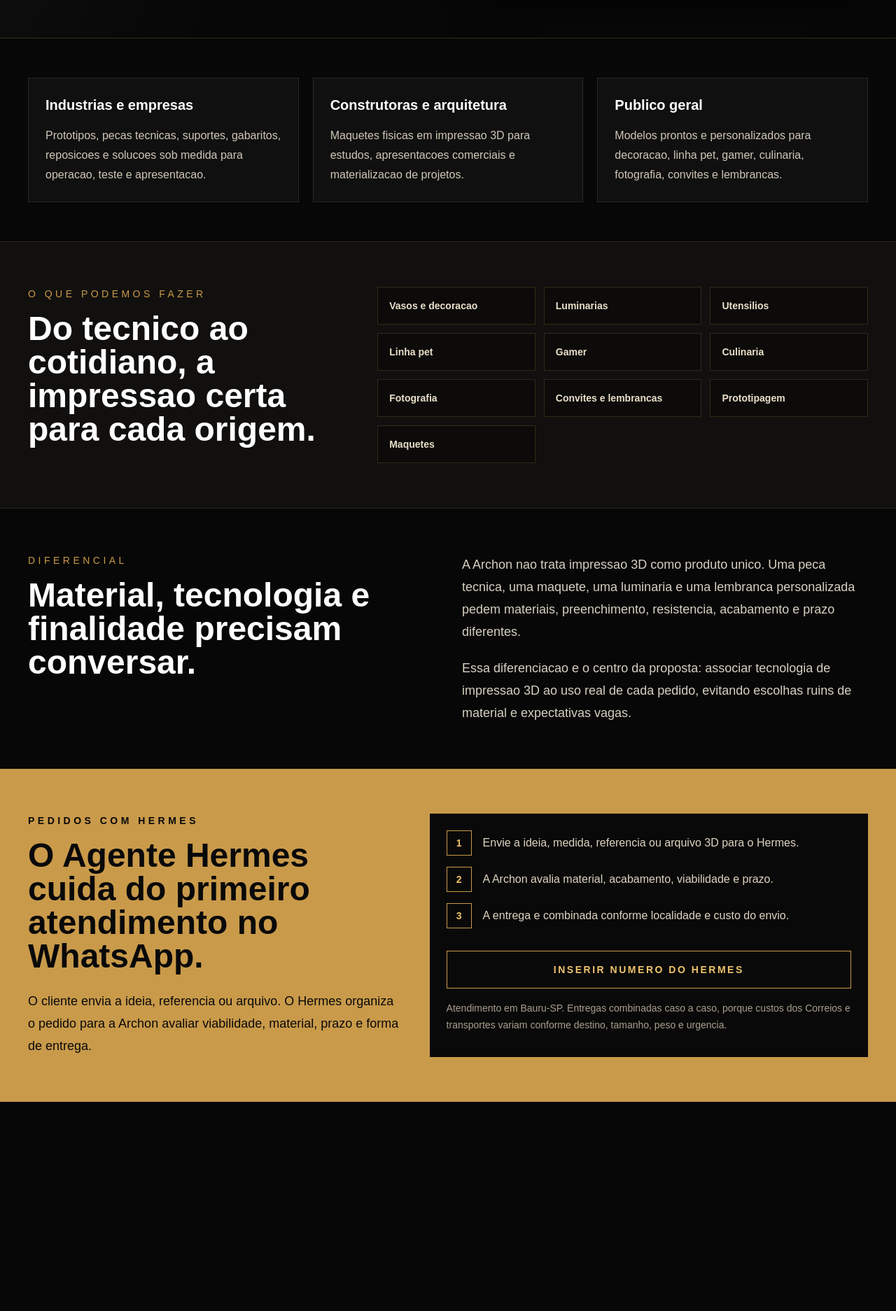
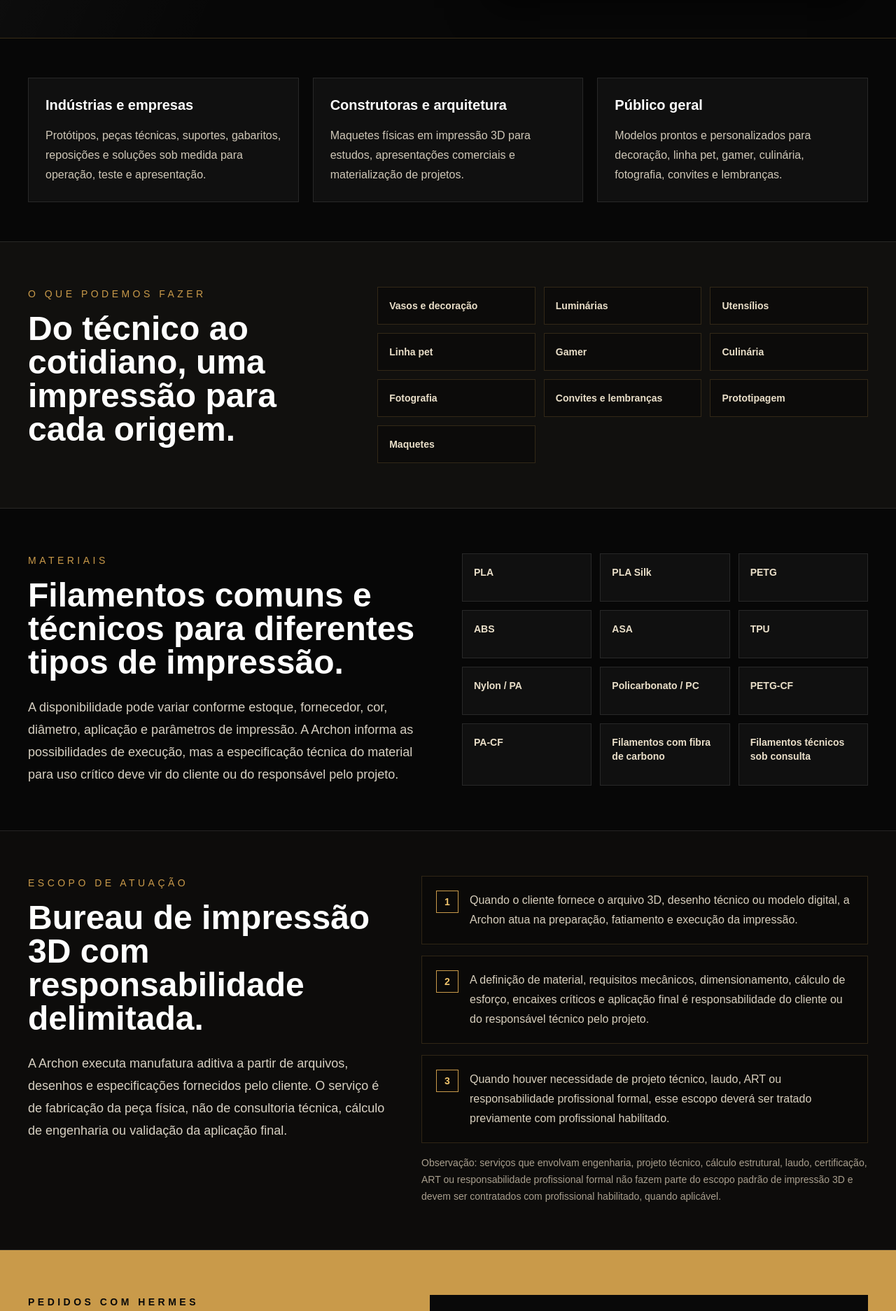
Before and after one commit to Kadu1982/site-3D, a Next.js app: page / in a window 1280 px wide. Shown: the part 820-2694 px from the top of the page at 70% size. Before the commit the page ends 2395 px from the top, so only its background shows below. Built offline with nearby package versions, Linux system fonts and the light colour scheme.

Commit message:
Refine Archon scope materials and copy

```diff
--- a/app/layout.tsx
+++ b/app/layout.tsx
@@ -13,20 +13,20 @@ const geistMono = Geist_Mono({
 });
 
 export const metadata: Metadata = {
-  title: "Archon | Impressao 3D em Bauru-SP",
+  title: "Archon | Impressão 3D em Bauru-SP",
   description:
-    "Impressao 3D, prototipagem, maquetes e solucoes criativas com atendimento pelo Agente Hermes no WhatsApp.",
+    "Impressão 3D, prototipagem, maquetes e soluções criativas com atendimento pelo Agente Hermes no WhatsApp.",
   openGraph: {
-    title: "Archon | Toda Criacao Tem Uma Origem",
+    title: "Archon | Toda Criação Tem Uma Origem",
     description:
-      "Impressao 3D, prototipagem, maquetes e solucoes criativas em Bauru-SP.",
+      "Impressão 3D, prototipagem, maquetes e soluções criativas em Bauru-SP.",
     images: ["/archon-brand-preview.png"],
   },
   twitter: {
     card: "summary_large_image",
-    title: "Archon | Toda Criacao Tem Uma Origem",
+    title: "Archon | Toda Criação Tem Uma Origem",
     description:
-      "Impressao 3D, prototipagem, maquetes e solucoes criativas em Bauru-SP.",
+      "Impressão 3D, prototipagem, maquetes e soluções criativas em Bauru-SP.",
     images: ["/archon-brand-preview.png"],
   },
   icons: {
--- a/app/page.tsx
+++ b/app/page.tsx
@@ -2,42 +2,63 @@ import Image from "next/image";
 
 const businessSegments = [
   {
-    title: "Industrias e empresas",
-    text: "Prototipos, pecas tecnicas, suportes, gabaritos, reposicoes e solucoes sob medida para operacao, teste e apresentacao.",
+    title: "Indústrias e empresas",
+    text: "Protótipos, peças técnicas, suportes, gabaritos, reposições e soluções sob medida para operação, teste e apresentação.",
   },
   {
     title: "Construtoras e arquitetura",
-    text: "Maquetes fisicas em impressao 3D para estudos, apresentacoes comerciais e materializacao de projetos.",
+    text: "Maquetes físicas em impressão 3D para estudos, apresentações comerciais e materialização de projetos.",
   },
   {
-    title: "Publico geral",
-    text: "Modelos prontos e personalizados para decoracao, linha pet, gamer, culinaria, fotografia, convites e lembrancas.",
+    title: "Público geral",
+    text: "Modelos prontos e personalizados para decoração, linha pet, gamer, culinária, fotografia, convites e lembranças.",
   },
 ];
 
 const productLines = [
-  "Vasos e decoracao",
-  "Luminarias",
-  "Utensilios",
+  "Vasos e decoração",
+  "Luminárias",
+  "Utensílios",
   "Linha pet",
   "Gamer",
-  "Culinaria",
+  "Culinária",
   "Fotografia",
-  "Convites e lembrancas",
+  "Convites e lembranças",
   "Prototipagem",
   "Maquetes",
 ];
 
+const materialLines = [
+  "PLA",
+  "PLA Silk",
+  "PETG",
+  "ABS",
+  "ASA",
+  "TPU",
+  "Nylon / PA",
+  "Policarbonato / PC",
+  "PETG-CF",
+  "PA-CF",
+  "Filamentos com fibra de carbono",
+  "Filamentos técnicos sob consulta",
+];
+
 const processSteps = [
-  "Envie a ideia, medida, referencia ou arquivo 3D para o Hermes.",
-  "A Archon avalia material, acabamento, viabilidade e prazo.",
-  "A entrega e combinada conforme localidade e custo do envio.",
+  "Envie a ideia, medida, referência ou arquivo 3D para o Hermes.",
+  "A Archon confirma viabilidade de impressão, material disponível, prazo e acabamento solicitado.",
+  "A entrega é combinada conforme destino, tamanho, peso, urgência e modalidade de envio.",
+];
+
+const scopeRules = [
+  "Quando o cliente fornece o arquivo 3D, desenho técnico ou modelo digital, a Archon atua na preparação, fatiamento e execução da impressão.",
+  "A definição de material, requisitos mecânicos, dimensionamento, cálculo de esforço, encaixes críticos e aplicação final é responsabilidade do cliente ou do responsável técnico pelo projeto.",
+  "Quando houver necessidade de projeto técnico, laudo, ART ou responsabilidade profissional formal, esse escopo deverá ser tratado previamente com profissional habilitado.",
 ];
 
 export const metadata = {
-  title: "Archon | Impressao 3D, prototipagem e maquetes em Bauru-SP",
+  title: "Archon | Impressão 3D, prototipagem e maquetes em Bauru-SP",
   description:
-    "Impressao 3D para industrias, empresas, construtoras e publico geral. Pedidos e orcamentos atendidos pelo Agente Hermes no WhatsApp.",
+    "Impressão 3D para indústrias, empresas, construtoras e público geral. Pedidos e orçamentos atendidos pelo Agente Hermes no WhatsApp.",
 };
 
 export default function Home() {
@@ -52,28 +73,28 @@ export default function Home() {
                 Archon
               </p>
               <p className="mt-2 text-sm text-[#bdb5a7]">
-                Impressao 3D • Prototipagem • Solucoes criativas
+                Impressão 3D • Prototipagem • Soluções criativas
               </p>
             </div>
             <a
               className="hidden border border-[#c99a4a]/60 px-4 py-2 text-sm font-semibold uppercase tracking-[0.18em] text-[#f6d38b] transition hover:bg-[#c99a4a] hover:text-[#080808] sm:inline-flex"
               href="#pedido"
             >
-              Pedir orcamento
+              Pedir orçamento
             </a>
           </header>
 
           <div className="flex flex-col justify-center py-8 lg:py-16">
             <p className="mb-5 max-w-xl text-sm uppercase tracking-[0.32em] text-[#c99a4a]">
-              Toda Criacao Tem Uma Origem
+              Toda Criação Tem Uma Origem
             </p>
             <h1 className="max-w-3xl text-4xl font-semibold leading-[1.04] text-white sm:text-6xl lg:text-7xl">
-              Ideias, prototipos e produtos fisicos em impressao 3D.
+              Ideias, protótipos e produtos físicos em impressão 3D.
             </h1>
             <p className="mt-6 max-w-2xl text-lg leading-8 text-[#d7d0c2]">
-              A Archon atende industrias, empresas, construtoras e clientes
-              finais em Bauru-SP, associando tecnologia, escolha de material e
-              acabamento ao tipo certo de aplicacao.
+              A Archon atende indústrias, empresas, construtoras e clientes
+              finais em Bauru-SP, em todo o território nacional e também em
+              demandas internacionais quando houver viabilidade de envio.
             </p>
             <div className="mt-9 flex flex-col gap-3 sm:flex-row">
               <a
@@ -94,7 +115,7 @@ export default function Home() {
           <div className="relative min-h-[360px] overflow-hidden border border-[#c99a4a]/25 bg-black/45 shadow-2xl shadow-black/60">
             <Image
               src="/archon-brand-preview.png"
-              alt="Visualizacao da marca Archon com simbolo arquitetonico, compasso e camadas de impressao 3D"
+              alt="Visualização da marca Archon com símbolo arquitetônico, compasso e camadas de impressão 3D"
               fill
               priority
               sizes="(max-width: 1024px) 100vw, 50vw"
@@ -129,7 +150,7 @@ export default function Home() {
                 O que podemos fazer
               </p>
               <h2 className="mt-4 text-3xl font-semibold text-white sm:text-5xl">
-                Do tecnico ao cotidiano, a impressao certa para cada origem.
+                Do técnico ao cotidiano, uma impressão para cada origem.
               </h2>
             </div>
             <div className="grid grid-cols-2 gap-3 sm:grid-cols-3">
@@ -149,24 +170,66 @@ export default function Home() {
       <section className="mx-auto grid max-w-7xl gap-10 px-5 py-16 sm:px-8 lg:grid-cols-[1fr_1fr] lg:px-10">
         <div>
           <p className="text-sm uppercase tracking-[0.32em] text-[#c99a4a]">
-            Diferencial
+            Materiais
           </p>
           <h2 className="mt-4 text-3xl font-semibold text-white sm:text-5xl">
-            Material, tecnologia e finalidade precisam conversar.
+            Filamentos comuns e técnicos para diferentes tipos de impressão.
           </h2>
+          <p className="mt-6 text-lg leading-8 text-[#d7d0c2]">
+            A disponibilidade pode variar conforme estoque, fornecedor, cor,
+            diâmetro, aplicação e parâmetros de impressão. A Archon informa as
+            possibilidades de execução, mas a especificação técnica do material
+            para uso crítico deve vir do cliente ou do responsável pelo projeto.
+          </p>
         </div>
-        <div className="space-y-5 text-lg leading-8 text-[#d7d0c2]">
-          <p>
-            A Archon nao trata impressao 3D como produto unico. Uma peca
-            tecnica, uma maquete, uma luminaria e uma lembranca personalizada
-            pedem materiais, preenchimento, resistencia, acabamento e prazo
-            diferentes.
-          </p>
-          <p>
-            Essa diferenciacao e o centro da proposta: associar tecnologia de
-            impressao 3D ao uso real de cada pedido, evitando escolhas ruins de
-            material e expectativas vagas.
-          </p>
+        <div className="grid grid-cols-2 gap-3 sm:grid-cols-3">
+          {materialLines.map((material) => (
+            <div
+              key={material}
+              className="border border-white/10 bg-white/[0.035] px-4 py-4 text-sm font-semibold text-[#eadfc9]"
+            >
+              {material}
+            </div>
+          ))}
+        </div>
+      </section>
+
+      <section className="border-y border-white/10 bg-[#0d0c0b] px-5 py-16 sm:px-8 lg:px-10">
+        <div className="mx-auto grid max-w-7xl gap-10 lg:grid-cols-[0.9fr_1.1fr]">
+          <div>
+            <p className="text-sm uppercase tracking-[0.32em] text-[#c99a4a]">
+              Escopo de atuação
+            </p>
+            <h2 className="mt-4 text-3xl font-semibold text-white sm:text-5xl">
+              Bureau de impressão 3D com responsabilidade delimitada.
+            </h2>
+            <p className="mt-6 text-lg leading-8 text-[#d7d0c2]">
+              A Archon executa manufatura aditiva a partir de arquivos, desenhos
+              e especificações fornecidos pelo cliente. O serviço é de
+              fabricação da peça física, não de consultoria técnica, cálculo de
+              engenharia ou validação da aplicação final.
+            </p>
+          </div>
+          <div className="space-y-4">
+            {scopeRules.map((rule, index) => (
+              <div
+                key={rule}
+                className="flex gap-4 border border-[#c99a4a]/20 bg-black/25 p-5"
+              >
+                <span className="flex h-8 w-8 shrink-0 items-center justify-center border border-[#c99a4a] text-sm font-bold text-[#f0c46d]">
+                  {index + 1}
+                </span>
+                <p className="m-0 leading-7 text-[#d8cfbd]">{rule}</p>
+              </div>
+            ))}
+            <p className="text-sm leading-6 text-[#a99f8e]">
+              Observação: serviços que envolvam engenharia, projeto técnico,
+              cálculo estrutural, laudo, certificação, ART ou responsabilidade
+              profissional formal não fazem parte do escopo padrão de impressão
+              3D e devem ser contratados com profissional habilitado, quando
+              aplicável.
+            </p>
+          </div>
         </div>
       </section>
 
@@ -183,9 +246,10 @@ export default function Home() {
               O Agente Hermes cuida do primeiro atendimento no WhatsApp.
             </h2>
             <p className="mt-6 text-lg leading-8">
-              O cliente envia a ideia, referencia ou arquivo. O Hermes organiza
-              o pedido para a Archon avaliar viabilidade, material, prazo e
-              forma de entrega.
+              O cliente envia a ideia, referência ou arquivo. O Hermes organiza
+              o pedido para a Archon confirmar viabilidade de impressão,
+              material disponível, prazo, acabamento solicitado e forma de
+              entrega.
             </p>
           </div>
           <div className="bg-[#090909] p-6 text-[#f3efe6]">
@@ -203,12 +267,13 @@ export default function Home() {
               className="mt-8 block border border-[#c99a4a] px-5 py-4 text-center text-sm font-bold uppercase tracking-[0.18em] text-[#f0c46d] transition hover:bg-[#c99a4a] hover:text-[#090909]"
               href="https://wa.me/"
             >
-              Inserir numero do Hermes
+              Inserir número do Hermes
             </a>
             <p className="mt-4 text-sm leading-6 text-[#a99f8e]">
-              Atendimento em Bauru-SP. Entregas combinadas caso a caso, porque
-              custos dos Correios e transportes variam conforme destino,
-              tamanho, peso e urgencia.
+              Atendimento em Bauru-SP, em todo o Brasil e, quando viável, também
+              para demandas internacionais. Entregas são combinadas caso a caso,
+              porque custos dos Correios, transportadoras e envios internacionais
+              variam conforme destino, tamanho, peso e urgência.
             </p>
           </div>
         </div>
```
Also changed, not shown: 1 other file (tests, documents, lock files or other folders).
